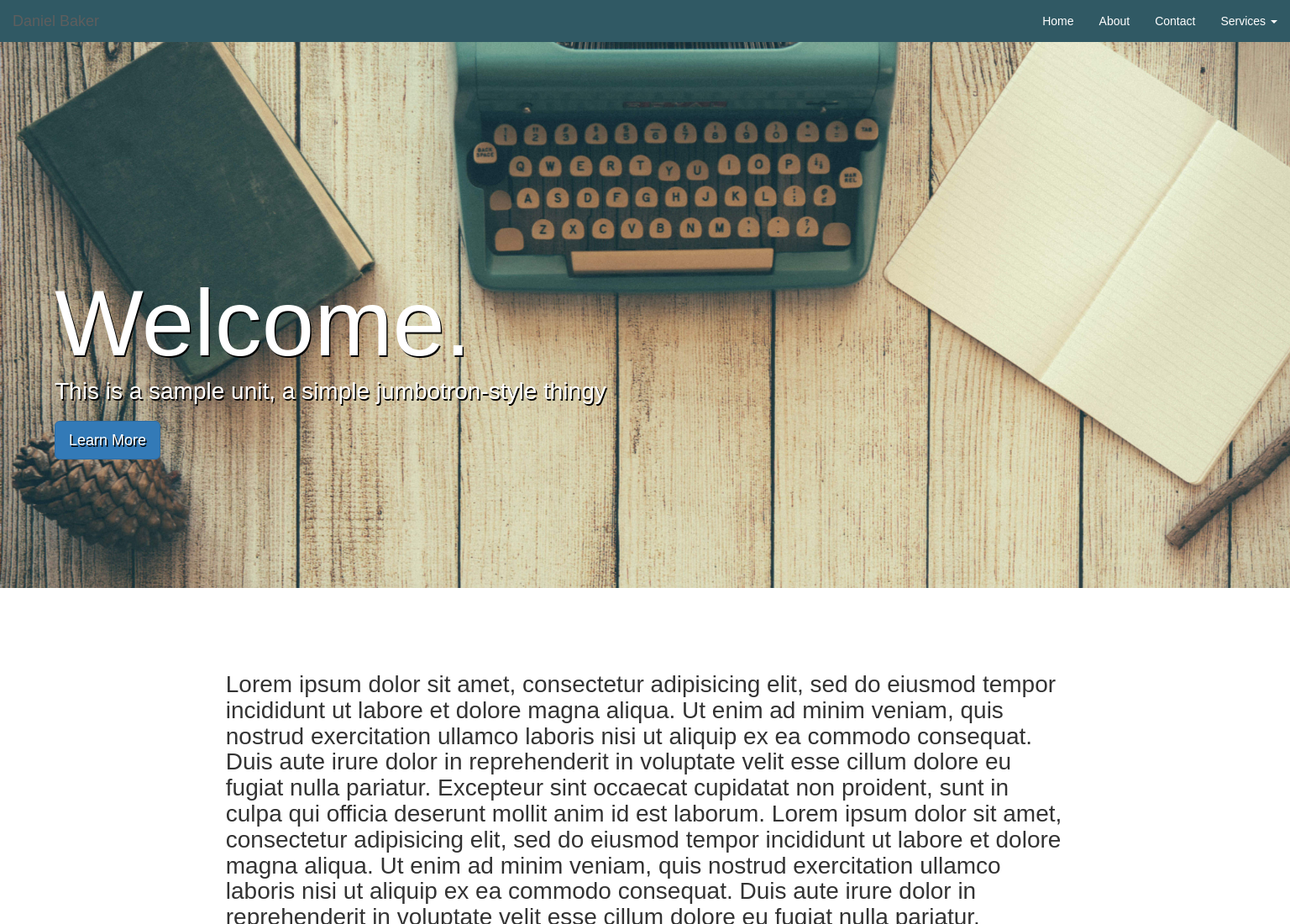
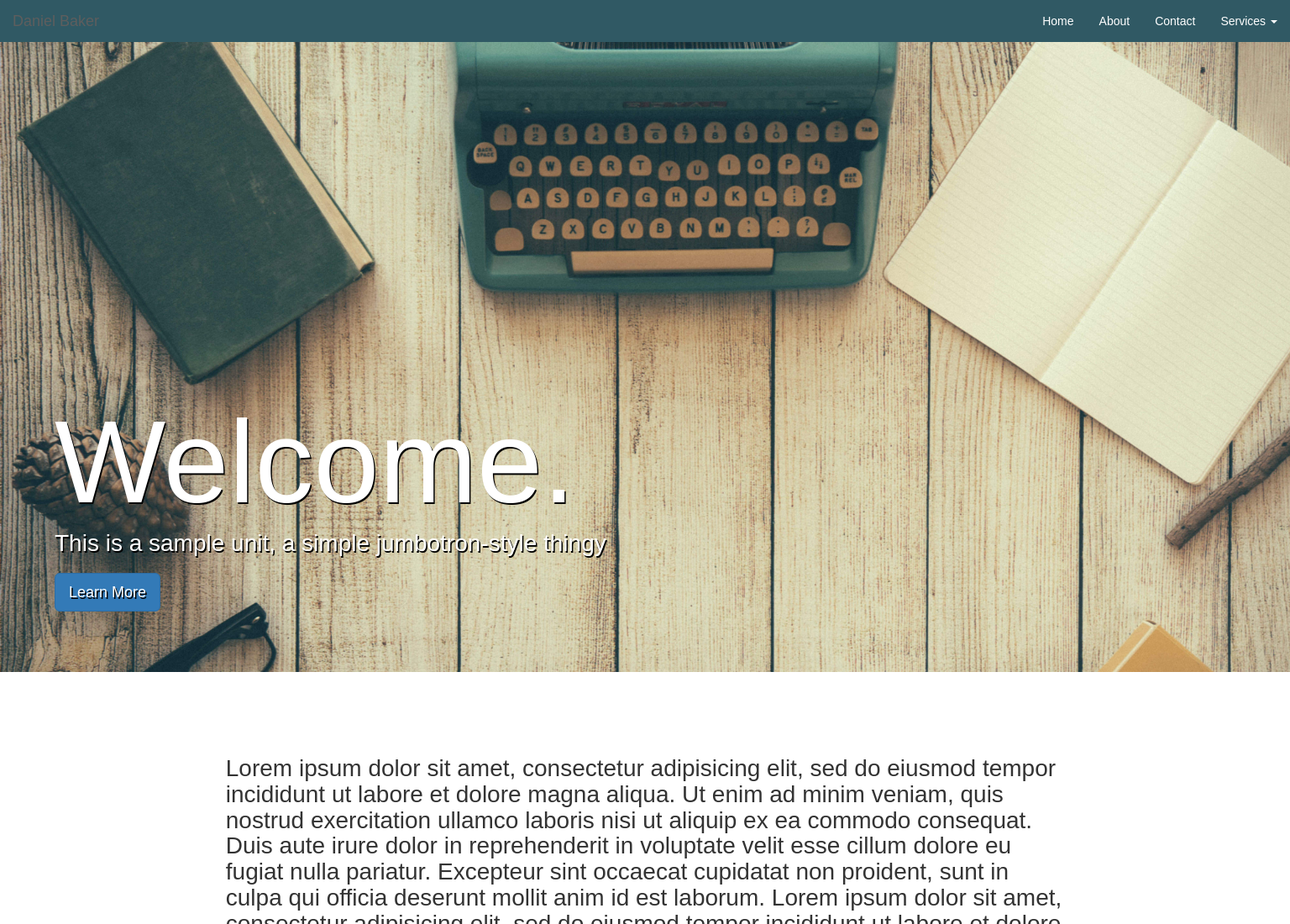
Before and after one commit to dbaker731/apptricity, a plain HTML site: page index.html in a window 1536 px wide. Shown: the top 1100 px of the page at 84% size. Drawn offline with nearby package versions, Linux system fonts and the light colour scheme.

Commit message:
1080 test

```diff
--- a/styles/master.css
+++ b/styles/master.css
@@ -135,8 +135,18 @@ body {
 
 @media (min-width: 1500px) {
   .jumbotron {
-    height: 700px;
+    height: 800px;
   }
+
+  .container {
+    margin-top: 425px;
+    margin left: 75px;
+  }
+
+  .container h1 {
+    font-size: 10em;
+  }
+
   .content-2-text-container h3  {
     font-size: 3em;
   }
```
